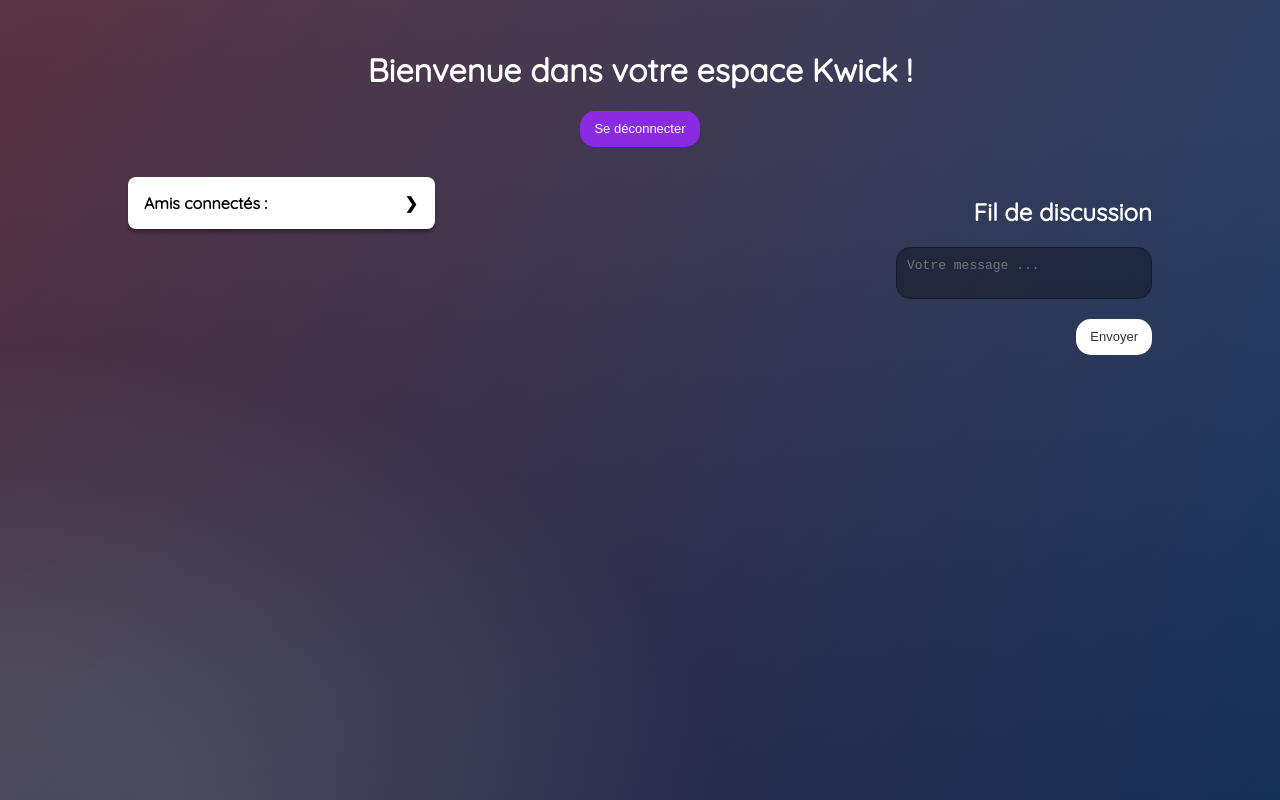
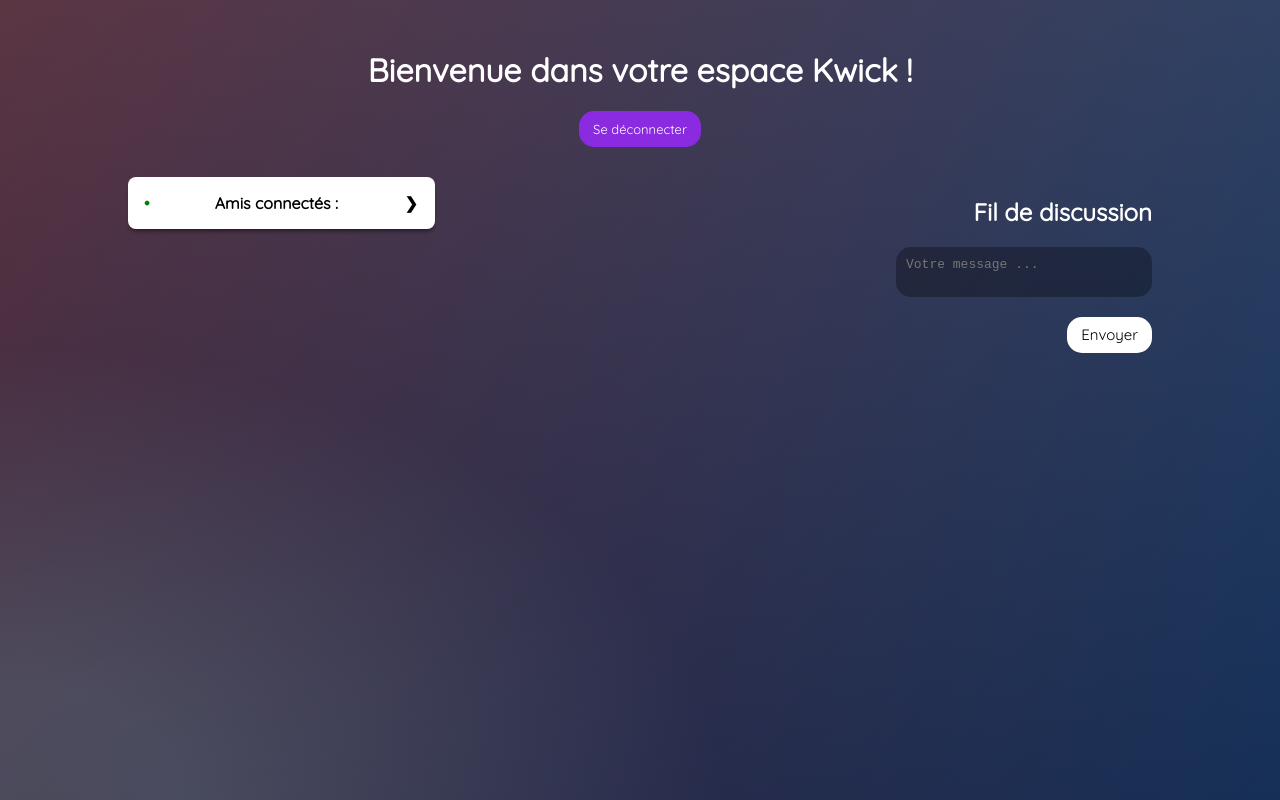
Before and after one commit to Prototype91/kwick, a website: page private/chatroom.html in a window 1280 px wide. Both pictures are taken after a click on the button "Se déconnecter". Drawn offline with nearby package versions, Linux system fonts and the light colour scheme.

Commit message:
final commit

```diff
--- a/css/accordion.css
+++ b/css/accordion.css
@@ -5,6 +5,8 @@
     opacity: 0;
     z-index: -1;
 }
+
+/* OPEN */
 
 input:checked+.tab-label::after {
     transform: rotate(90deg);
@@ -15,12 +17,16 @@
     padding: 1em;
 }
 
+/* TAB CONTAINER */
+
 .tab {
     width: 100%;
     overflow: hidden;
     border-radius: 8px;
     box-shadow: 0 4px 4px -2px rgba(0, 0, 0, 0.5);
 }
+
+/* LABEL */
 
 .tab-label {
     display: flex;
@@ -31,6 +37,11 @@
     cursor: pointer;
 }
 
+.tab-label::before {
+    content: '• ';
+    color: green;
+}
+
 .tab-label::after {
     content: "❯";
     width: 1em;
@@ -39,6 +50,8 @@
     transition: all 0.35s;
 }
 
+/* CONTENT */
+
 .tab-content {
     max-height: 0;
     padding: 0 1em;
@@ -46,10 +59,14 @@
     transition: all 0.35s;
 }
 
+/* CONNECTED STYLE */
+
 .tab-content::before {
     content: '• ';
     color: green;
 }
+
+/* CLOSED */
 
 .tab-close {
     display: flex;
--- a/css/chatroom.css
+++ b/css/chatroom.css
@@ -1,5 +1,15 @@
+/* GENERALS */
+
 * {
     box-sizing: border-box;
+}
+
+p,
+a,
+h1,
+h2 {
+    color: white;
+    text-decoration: none;
 }
 
 /* HEADER */
@@ -28,6 +38,7 @@
 }
 
 #logout {
+    font-family: 'Quicksand', sans-serif;
     display: inline-block;
     margin-bottom: 0;
     font-size: 13px;
@@ -40,6 +51,11 @@
     background-color: blueviolet;
     border: none;
     border-radius: 15px;
+}
+
+#logout:focus,
+#logout:active {
+    outline-style: none;
 }
 
 #status {
@@ -72,20 +88,21 @@
     padding: 10px;
     font-size: 13px;
     color: #fff;
-    border: 1px solid rgba(0, 0, 0, 0.3);
     border-radius: 15px;
     transition: box-shadow 0.5s ease;
     resize: none;
 }
 
+/* SENDING BUTTON */
+
 form button {
+    font-family: 'Quicksand', sans-serif;
     align-self: flex-end;
     display: inline-block;
     margin-top: 10px;
     margin-bottom: 10px;
-    font-size: 13px;
+    font-size: 15px;
     line-height: 18px;
-    color: #333333;
     text-align: center;
     vertical-align: middle;
     background-color: white;
@@ -93,6 +110,11 @@
     padding: 9px 14px;
     border: none;
     border-radius: 15px;
+}
+
+form button:focus,
+form button:active {
+    outline-style: none;
 }
 
 /* RESPONSIVE */
--- a/css/common.css
+++ b/css/common.css
@@ -1,4 +1,6 @@
 @import url('https://fonts.googleapis.com/css2?family=Quicksand&display=swap');
+
+/* BACKGROUD AND FONT */
 
 body {
     font-family: 'Quicksand', sans-serif;
@@ -14,11 +16,3 @@
         linear-gradient(135deg, #670d10 0%, #092756 100%);
     background-attachment: fixed;
 }
-
-p,
-a,
-h1,
-h2 {
-    color: white;
-    text-decoration: none;
-}
--- a/css/form.css
+++ b/css/form.css
@@ -1,11 +1,7 @@
+/* GENERALS */
+
 * {
     box-sizing: border-box;
-}
-
-html {
-    width: 100%;
-    height: 100%;
-    overflow: hidden;
 }
 
 body {
@@ -13,15 +9,6 @@
     margin: 0;
     width: 100%;
     height: 100%;
-    background: -webkit-radial-gradient(0% 100%,
-            ellipse cover,
-            rgba(104, 128, 138, 0.4) 10%,
-            rgba(138, 114, 76, 0) 40%),
-        linear-gradient(to bottom,
-            rgba(57, 173, 219, 0.25) 0%,
-            rgba(42, 60, 87, 0.4) 100%),
-        linear-gradient(135deg, #670d10 0%, #092756 100%);
-    background-attachment: fixed;
 }
 
 main {
@@ -31,6 +18,17 @@
     justify-content: center;
     align-items: center;
 }
+
+/* FORMS */
+
+#login,
+#signup {
+    display: flex;
+    flex-direction: column;
+    width: 300px
+}
+
+/* INPUTS STYLE */
 
 input {
     width: 100%;
@@ -44,6 +42,8 @@
     border-radius: 4px;
 }
 
+/* GO BACK */
+
 a {
     display: block;
     margin-top: 20px;
@@ -52,7 +52,10 @@
     color: white;
 }
 
+/* FORM BUTTON */
+
 .btn {
+    font-family: 'Quicksand', sans-serif;
     display: inline-block;
     margin-bottom: 0;
     font-size: 13px;
@@ -73,17 +76,13 @@
     outline-style: none;
 }
 
-#login,
-#signup {
-    display: flex;
-    flex-direction: column;
-    width: 300px
-}
+/* TITLES */
 
 #login h1,
 #signup h1 {
     color: #fff;
     letter-spacing: 1px;
+    font-size: 35px;
     text-align: center;
 }
 
--- a/css/messages.css
+++ b/css/messages.css
@@ -15,6 +15,18 @@
     width: 100%;
     color: white;
 }
+
+ul {
+    width: 100%;
+    margin: 0;
+    padding: 0;
+}
+
+li {
+    list-style-type: none;
+}
+
+/* MESSAGES */
 
 .message-data {
     margin-bottom: 15px;
@@ -53,10 +65,12 @@
 
 .left {
     background-color: #5fc9f8;
+    float: left;
 }
 
 .right {
     background-color: #53d769;
+    text-align: end;
 }
 
 .left:after {
@@ -77,27 +91,10 @@
     text-align: right;
 }
 
-.float-left {
-    float: left;
-}
-
-.float-right {
-    text-align: end;
-}
-
-ul {
-    width: 100%;
-    margin: 0;
-    padding: 0;
-}
-
-li {
-    list-style-type: none;
-}
-
 /* RESPONSIVE */
 
 @media(max-width: 674px) {
+
     /* CHAT */
 
     .chat {
--- a/js/chatroom.js
+++ b/js/chatroom.js
@@ -42,7 +42,7 @@
                         <span class="message-data-time">${convert_timestamp(timestamp)}</span>
                         <span>${user}</span>
                     </div>
-                    <div class="message right float-right">
+                    <div class="message right">
                         ${msg}
                     </div>
                 </li>
@@ -53,7 +53,7 @@
                         <span>${user}</span>
                         <span class="message-data-time">${convert_timestamp(timestamp)}</span>
                     </div>
-                    <div class="message left float-left">
+                    <div class="message left">
                         ${msg}
                     </div>
                 </li>
```
Also changed, not shown: css/index.css (+15 -0 lines), public/login.html (+1 -0 lines), public/signup.html (+1 -0 lines).
